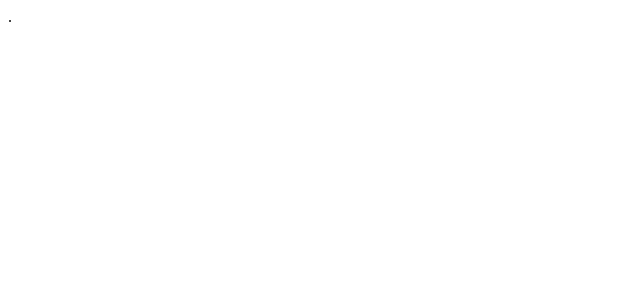
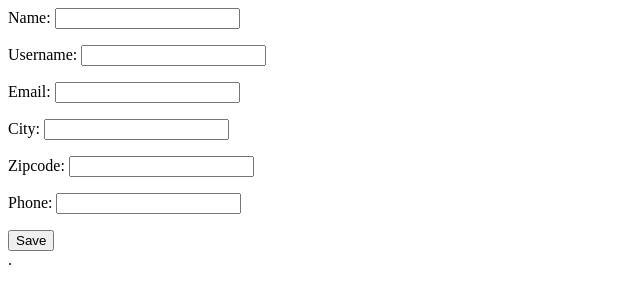
Before and after one commit to BogdanKuzyk/Crud-App, a React (Vite) app: page / in a window 1280 px wide. Shown: the top 304 px of the page, without its empty margins (0-640 px from the left). Built offline with nearby package versions, Linux system fonts and the light colour scheme.

Commit message:
Create a Form in ClientsForm.jsx

```diff
--- a/src/components/ClientForm.jsx
+++ b/src/components/ClientForm.jsx
@@ -1,5 +1,41 @@
 const ClientForm = () => {
-  return <div></div>;
+  return (
+    <form>
+      <div>
+        <label>Name: </label>
+        <input type="text"></input>
+        <p className="error-text"></p>
+      </div>
+      <div>
+        <label>Username: </label>
+        <input type="text"></input>
+        <p className="error-text"></p>
+      </div>
+      <div>
+        <label>Email: </label>
+        <input type="text"></input>
+        <p className="error-text"></p>
+      </div>
+      <div>
+        <label>City: </label>
+        <input type="text"></input>
+        <p className="error-text"></p>
+      </div>
+      <div>
+        <label>Zipcode: </label>
+        <input type="text"></input>
+        <p className="error-text"></p>
+      </div>
+      <div>
+        <label>Phone: </label>
+        <input type="tel"></input>
+        <p className="error-text"></p>
+      </div>
+      <div>
+        <button>Save</button>
+      </div>
+    </form>
+  );
 };
 
 export default ClientForm;
```
